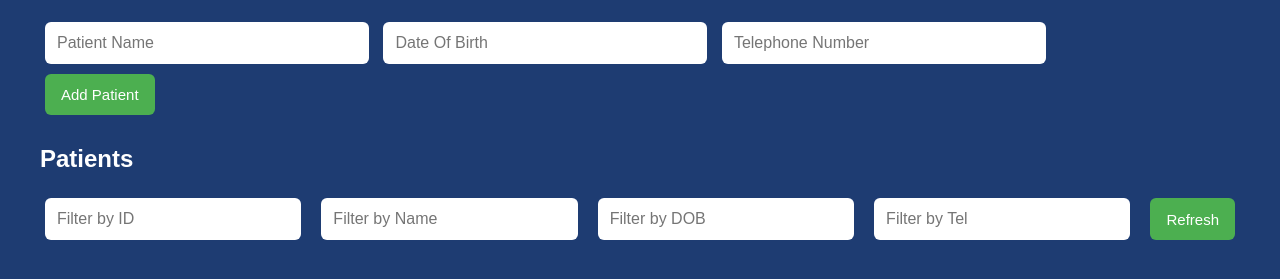
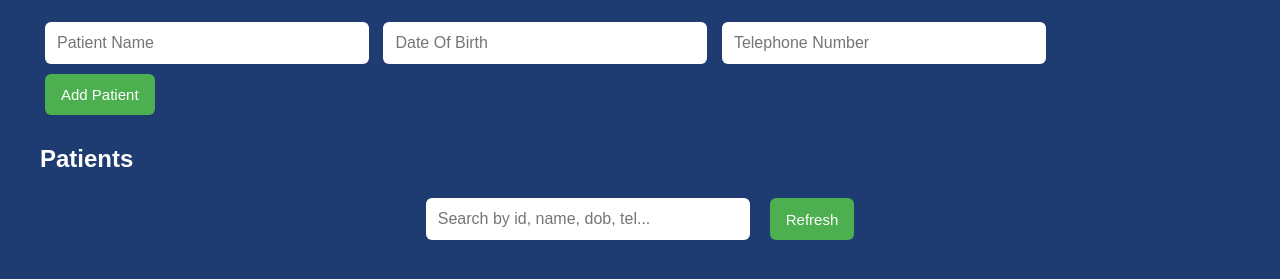
Before and after one commit to elianamjreige1-svg/drelias, a website: page public/index.html in a window 1280 px wide. Shown: the part 109-388 px from the top of the page. Drawn offline with Linux system fonts and the light colour scheme; no server answers.

Commit message:
Update index.html

```diff
--- a/public/index.html
+++ b/public/index.html
@@ -126,13 +126,9 @@ h1,h2{
 
 <div class="filters">
 
-<input id="filterId" placeholder="Filter by ID" onkeyup="filterPatients()">
-
-<input id="filterName" placeholder="Filter by Name" onkeyup="filterPatients()">
-
-<input id="filterDob" placeholder="Filter by DOB" onkeyup="filterPatients()">
-
-<input id="filterTel" placeholder="Filter by Tel" onkeyup="filterPatients()">
+<input id="searchAll"
+placeholder="Search by id, name, dob, tel..."
+onkeyup="filterPatients()">
 
 <button onclick="loadPatients()">Refresh</button>
 
@@ -296,27 +292,20 @@ function deletePatient(id){
 
 function filterPatients(){
 
-    let id = document.getElementById("filterId").value.toLowerCase();
-
-    let name = document.getElementById("filterName").value.toLowerCase();
-
-    let dob = document.getElementById("filterDob").value.toLowerCase();
-
-    let tel = document.getElementById("filterTel").value.toLowerCase();
+    let value = document.getElementById("searchAll").value.toLowerCase();
 
     let filtered = allPatients.filter(p => {
 
         return (
-            p.id.toString().includes(id) &&
-            p.name.toLowerCase().includes(name) &&
-            p.dob.toLowerCase().includes(dob) &&
-            p.tel.toString().includes(tel)
+            p.id.toString().includes(value) ||
+            (p.name || "").toLowerCase().includes(value) ||
+            (p.dob || "").toLowerCase().includes(value) ||
+            (p.tel || "").toString().includes(value)
         );
 
     });
 
     renderPatients(filtered);
-
 }
 
 loadPatients();
```
